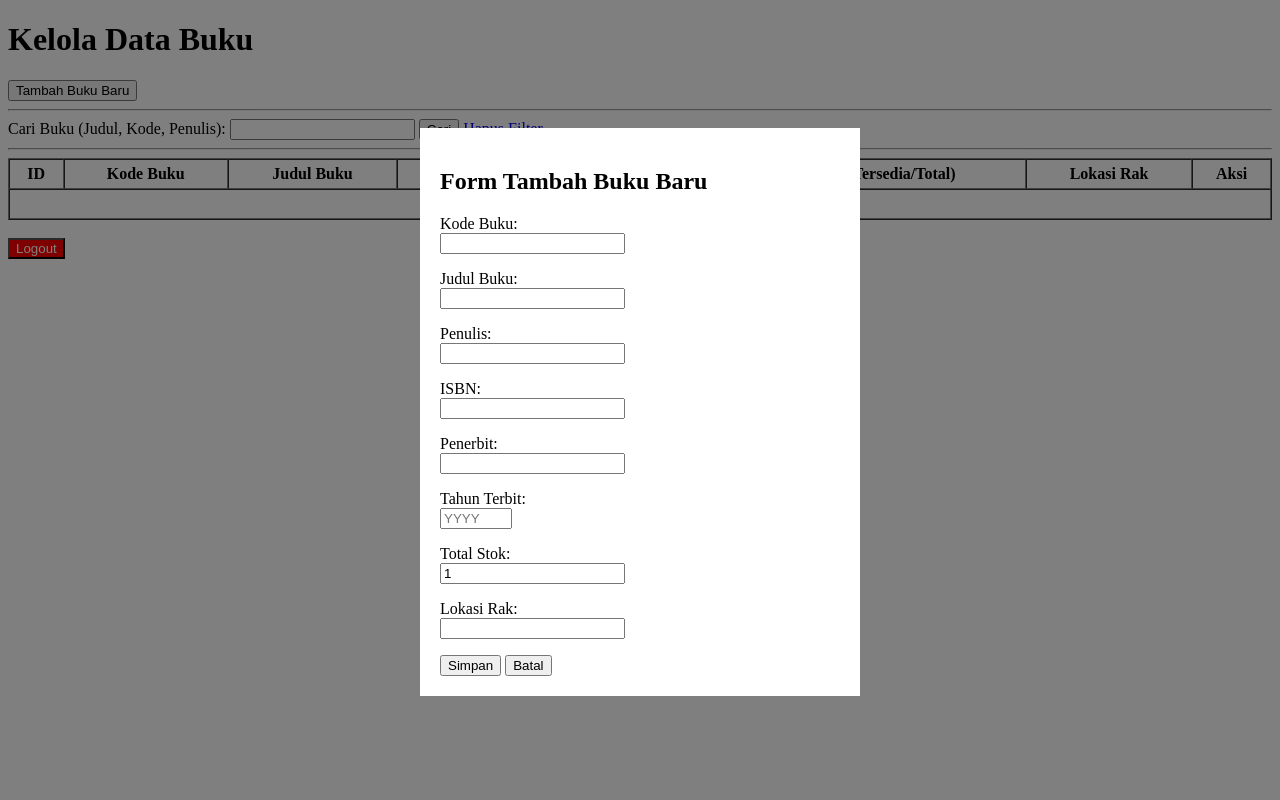
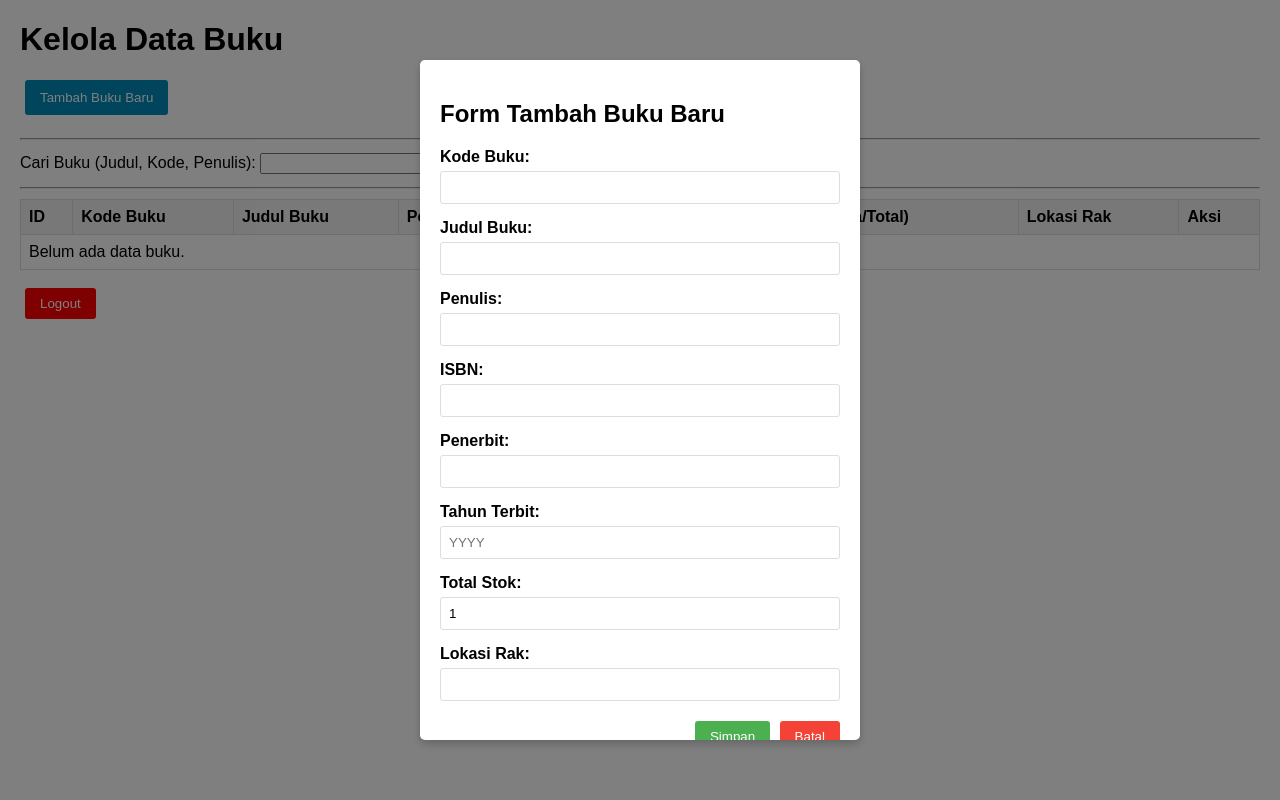
Before and after one commit to draprotez/PerpustakaanTadikaPertiwi, a PHP site: page /views/bukuViews.php in a window 1280 px wide, after a click on "Tambah Buku Baru". Run offline with PHP 8.4, Linux system fonts and the light colour scheme; the visitor is signed in with stand-in values (Sample User, id 1); data that the repository does not hold is empty.

Commit message:
first commit

```diff
--- a/views/bukuViews.php
+++ b/views/bukuViews.php
@@ -17,27 +17,120 @@
 <html lang="id">
 <head>
     <meta charset="UTF-8">
-    <meta name="viewport" content="width=device-width, initial-scale-1.0">
+    <meta name="viewport" content="width=device-width, initial-scale=1.0">
     <title>Kelola Data Buku</title>
+    <style>
+        body {
+            font-family: Arial, sans-serif;
+            margin: 20px;
+        }
+        table {
+            width: 100%;
+            border-collapse: collapse;
+            margin-top: 10px;
+        }
+        th, td {
+            border: 1px solid #ddd;
+            padding: 8px;
+            text-align: left;
+        }
+        th {
+            background-color: #f2f2f2;
+        }
+        .modal {
+            display: none;
+            position: fixed;
+            top: 0;
+            left: 0;
+            width: 100%;
+            height: 100%;
+            background-color: rgba(0,0,0,0.5);
+            z-index: 1000;
+        }
+        .modal-content {
+            background-color: white;
+            position: absolute;
+            top: 50%;
+            left: 50%;
+            transform: translate(-50%, -50%);
+            padding: 20px;
+            width: 400px;
+            max-height: 80vh;
+            overflow-y: auto;
+            border-radius: 5px;
+            box-shadow: 0 4px 8px rgba(0,0,0,0.2);
+        }
+        .form-group {
+            margin-bottom: 15px;
+        }
+        .form-group label {
+            display: block;
+            margin-bottom: 5px;
+            font-weight: bold;
+        }
+        .form-group input {
+            width: 100%;
+            padding: 8px;
+            box-sizing: border-box;
+            border: 1px solid #ddd;
+            border-radius: 3px;
+        }
+        .button-group {
+            margin-top: 20px;
+            text-align: right;
+        }
+        button {
+            padding: 8px 15px;
+            cursor: pointer;
+            border: none;
+            border-radius: 3px;
+            margin-left: 5px;
+        }
+        button[type="submit"] {
+            background-color: #4CAF50;
+            color: white;
+        }
+        button[type="button"] {
+            background-color: #f44336;
+            color: white;
+        }
+        .btn-tambah {
+            background-color: #008CBA;
+            color: white;
+            padding: 10px 15px;
+            margin-bottom: 15px;
+        }
+        .btn-logout {
+            background-color: red;
+            color: white;
+            padding: 8px 15px;
+        }
+    </style>
 </head>
 <body>
 
     <h1>Kelola Data Buku</h1>
 
-    <button onclick="openForm('createForm')">Tambah Buku Baru</button>
+    <button class="btn-tambah" onclick="openForm('createForm')">Tambah Buku Baru</button>
 
     <hr>
     <form action="kelolaBukuViews.php" method="GET">
         <label for="search">Cari Buku (Judul, Kode, Penulis):</label>
         <input type="text" id="search" name="search" value="<?php echo htmlspecialchars($search); ?>">
         <button type="submit">Cari</button>
-        <a href="kelolaBukuViews.php">Hapus Filter</a>
+        <a href="kelolaBukuViews.php"></a>
     </form>
     <hr>
-    <?php if (isset($_GET['success'])) echo '<p><b>'.htmlspecialchars($_GET['success']).'</b></p>'; ?>
-    <?php if (isset($_GET['error'])) echo '<p><b>'.htmlspecialchars($_GET['error']).'</b></p>'; ?>
 
-    <table border="1" cellpadding="5" cellspacing="0" width="100%">
+    <?php if (isset($_GET['success'])): ?>
+        <p style="color: green;"><b><?php echo htmlspecialchars($_GET['success']); ?></b></p>
+    <?php endif; ?>
+
+    <?php if (isset($_GET['error'])): ?>
+        <p style="color: red;"><b><?php echo htmlspecialchars($_GET['error']); ?></b></p>
+    <?php endif; ?>
+
+    <table>
         <thead>
             <tr>
                 <th>ID</th>
@@ -100,63 +193,135 @@
         </tbody>
     </table>
     <br>
-    <button type="button" style="background-color: red; color: white;" onclick="window.location.href='../logout.php'">Logout</button>
+    <button class="btn-logout" onclick="window.location.href='../logout.php'">Logout</button>
 
-    <div id="createForm" style="display:none; position:fixed; top:0; left:0; width:100%; height:100%; background:rgba(0,0,0,0.5);">
-        <div style="background:white; margin: 10% auto; padding: 20px; width: 400px; max-height: 80%; overflow-y: auto;">
+    <!-- Modal Tambah Buku -->
+    <div id="createForm" class="modal">
+        <div class="modal-content">
             <h2>Form Tambah Buku Baru</h2>
             <form action="../controller/bukuController.php" method="POST">
                 <input type="hidden" name="action" value="create">
-                <p><label>Kode Buku:</label><br><input type="text" name="kode_buku" required></p>
-                <p><label>Judul Buku:</label><br><input type="text" name="judul_buku" required></p>
-                <p><label>Penulis:</label><br><input type="text" name="penulis" required></p>
-                <p><label>ISBN:</label><br><input type="text" name="isbn"></p>
-                <p><label>Penerbit:</label><br><input type="text" name="penerbit"></p>
-                <p><label>Tahun Terbit:</label><br><input type="number" name="tahun_terbit" placeholder="YYYY" min="1900" max="2099"></p>
-                <p><label>Total Stok:</label><br><input type="number" step="1" min="1" name="total_copy" value="1" required></p>
-                <p><label>Lokasi Rak:</label><br><input type="text" name="lokasi_rak"></p>
-                <div>
-                     <button type="submit">Simpan</button>
+
+                <div class="form-group">
+                    <label>Kode Buku:</label>
+                    <input type="text" name="kode_buku" required>
+                </div>
+
+                <div class="form-group">
+                    <label>Judul Buku:</label>
+                    <input type="text" name="judul_buku" required>
+                </div>
+
+                <div class="form-group">
+                    <label>Penulis:</label>
+                    <input type="text" name="penulis" required>
+                </div>
+
+                <div class="form-group">
+                    <label>ISBN:</label>
+                    <input type="text" name="isbn">
+                </div>
+
+                <div class="form-group">
+                    <label>Penerbit:</label>
+                    <input type="text" name="penerbit">
+                </div>
+
+                <div class="form-group">
+                    <label>Tahun Terbit:</label>
+                    <input type="number" name="tahun_terbit" placeholder="YYYY" min="1900" max="2099">
+                </div>
+
+                <div class="form-group">
+                    <label>Total Stok:</label>
+                    <input type="number" step="1" min="1" name="total_copy" value="1" required>
+                </div>
+
+                <div class="form-group">
+                    <label>Lokasi Rak:</label>
+                    <input type="text" name="lokasi_rak">
+                </div>
+
+                <div class="button-group">
+                    <button type="submit">Simpan</button>
                     <button type="button" onclick="closeForm('createForm')">Batal</button>
                 </div>
             </form>
         </div>
     </div>
 
-    <div id="editForm" style="display:none; position:fixed; top:0; left:0; width:100%; height:100%; background:rgba(0,0,0,0.5);">
-        <div style="background:white; margin: 10% auto; padding: 20px; width: 400px; max-height: 80%; overflow-y: auto;">
+    <!-- Modal Edit Buku -->
+    <div id="editForm" class="modal">
+        <div class="modal-content">
             <h2>Form Edit Buku</h2>
             <form action="../controller/bukuController.php" method="POST">
                 <input type="hidden" name="id" id="edit_id">
                 <input type="hidden" name="action" value="update">
-                <p><label>Kode Buku:</label><br><input type="text" id="edit_kode_buku" name="kode_buku" required></p>
-                <p><label>Judul Buku:</label><br><input type="text" id="edit_judul_buku" name="judul_buku" required></p>
-                <p><label>Penulis:</label><br><input type="text" id="edit_penulis" name="penulis" required></p>
-                <p><label>ISBN:</label><br><input type="text" id="edit_isbn" name="isbn"></p>
-                <p><label>Penerbit:</label><br><input type="text" id="edit_penerbit" name="penerbit"></p>
-                <p><label>Tahun Terbit:</label><br><input type="number" id="edit_tahun_terbit" name="tahun_terbit" placeholder="YYYY" min="1900" max="2099"></p>
-                <p><label>Total Stok:</label><br><input type="number" step="1" min="1" id="edit_total_copy" name="total_copy" required></p>
-                <p><label>Salinan Tersedia:</label><br><input type="number" step="1" min="0" id="edit_salinan_tersedia" name="salinan_tersedia" required></p>
-                <p><label>Lokasi Rak:</label><br><input type="text" id="edit_lokasi_rak" name="lokasi_rak"></p>
-                <div>
-                     <button type="submit">Update</button>
+
+                <div class="form-group">
+                    <label>Kode Buku:</label>
+                    <input type="text" id="edit_kode_buku" name="kode_buku" required>
+                </div>
+
+                <div class="form-group">
+                    <label>Judul Buku:</label>
+                    <input type="text" id="edit_judul_buku" name="judul_buku" required>
+                </div>
+
+                <div class="form-group">
+                    <label>Penulis:</label>
+                    <input type="text" id="edit_penulis" name="penulis" required>
+                </div>
+
+                <div class="form-group">
+                    <label>ISBN:</label>
+                    <input type="text" id="edit_isbn" name="isbn">
+                </div>
+
+                <div class="form-group">
+                    <label>Penerbit:</label>
+                    <input type="text" id="edit_penerbit" name="penerbit">
+                </div>
+
+                <div class="form-group">
+                    <label>Tahun Terbit:</label>
+                    <input type="number" id="edit_tahun_terbit" name="tahun_terbit" placeholder="YYYY" min="1900" max="2099">
+                </div>
+
+                <div class="form-group">
+                    <label>Total Stok:</label>
+                    <input type="number" step="1" min="1" id="edit_total_copy" name="total_copy" required>
+                </div>
+
+                <div class="form-group">
+                    <label>Salinan Tersedia:</label>
+                    <input type="number" step="1" min="0" id="edit_salinan_tersedia" name="salinan_tersedia" required>
+                </div>
+
+                <div class="form-group">
+                    <label>Lokasi Rak:</label>
+                    <input type="text" id="edit_lokasi_rak" name="lokasi_rak">
+                </div>
+
+                <div class="button-group">
+                    <button type="submit">Update</button>
                     <button type="button" onclick="closeForm('editForm')">Batal</button>
                 </div>
             </form>
         </div>
     </div>
 
-    <div id="deleteConfirmModal" style="display:none; position:fixed; top:0; left:0; width:100%; height:100%; background:rgba(0,0,0,0.5);">
-        <div style="background:white; margin: 20% auto; padding: 20px; width: 300px; text-align: center;">
+    <!-- Modal Konfirmasi Hapus -->
+    <div id="deleteConfirmModal" class="modal">
+        <div class="modal-content">
             <p>Yakin ingin hapus buku ini?</p>
-            <div>
+            <div class="button-group">
                 <button type="button" onclick="confirmDelete()">Ya, Hapus</button>
                 <button type="button" onclick="closeForm('deleteConfirmModal')">Batal</button>
             </div>
             <input type="hidden" id="deleteUrlInput">
         </div>
     </div>
-
 
     <script>
         function openForm(modalId) {
@@ -183,7 +348,6 @@
         }
 
         function openDeleteConfirm(buttonElement) {
-            //
             const deleteUrl = buttonElement.getAttribute('data-url');
             document.getElementById('deleteUrlInput').value = deleteUrl;
             openForm('deleteConfirmModal');
@@ -197,6 +361,16 @@
                 alert('Error: URL Hapus tidak ditemukan!');
             }
         }
+
+        // Tutup modal jika klik di luar konten modal
+        window.onclick = function(event) {
+            const modals = document.querySelectorAll('.modal');
+            modals.forEach(modal => {
+                if (event.target === modal) {
+                    modal.style.display = 'none';
+                }
+            });
+        }
     </script>
 
 </body>
```
